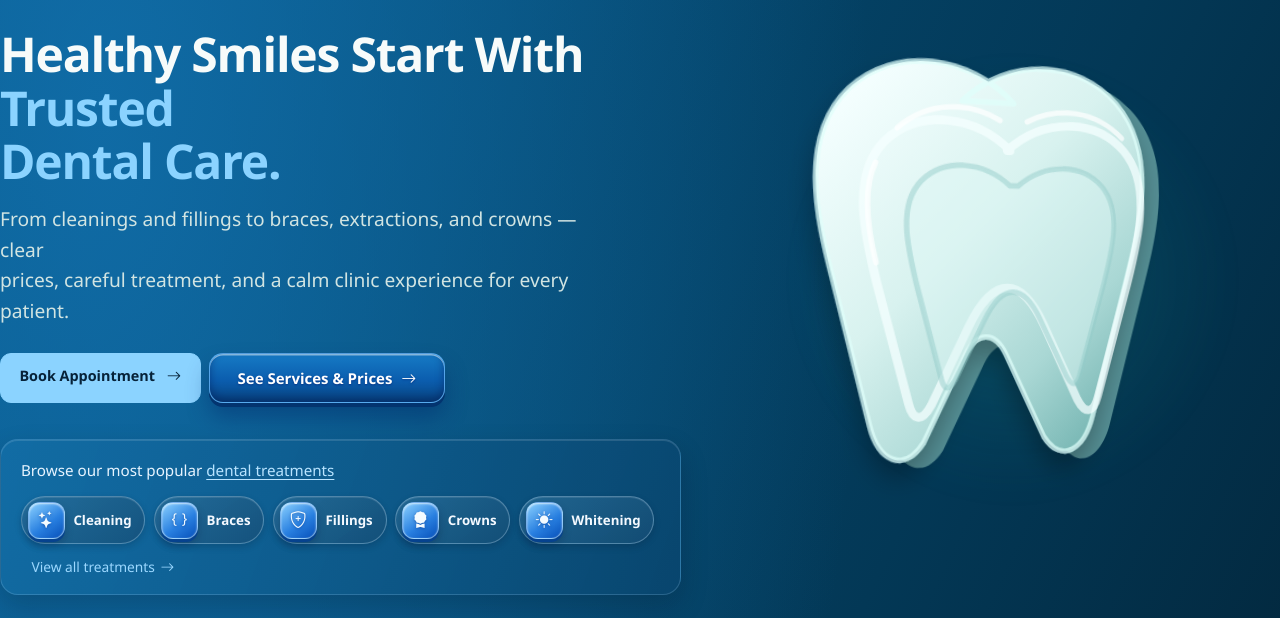
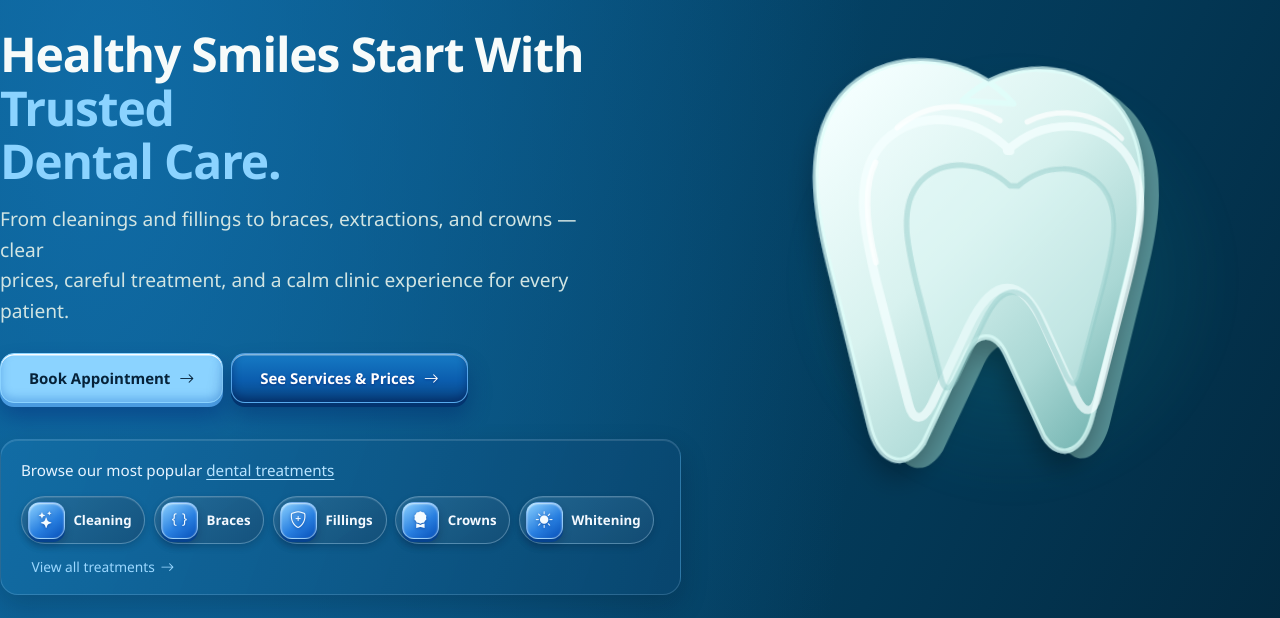
Before and after one commit to atreyuuu009/orachart-laravel, a Laravel app: page / in a window 1280 px wide. Shown: the part 172-790 px from the top of the page. Run offline with Laravel 12, Linux system fonts and the light colour scheme; data comes from the database, SQL or seed files in the repository; data that the repository does not hold is empty.

Commit message:
Updated “Book Appointment” to use the light blue style you specified, with a matching arrow, shimmer, hover, active, and focus effects. It stays blue in every state.

```diff
--- a/public/css/theme.css
+++ b/public/css/theme.css
@@ -482,6 +482,54 @@ body:has(.landing-nav) .landing-hero .hero-actions .see-services-btn:active {
   box-shadow: inset 0 2px 5px rgba(2,24,81,.48), 0 1px 0 #03346f, 0 4px 8px rgba(3,38,106,.3);
 }
 body:has(.landing-nav) .landing-hero .hero-actions .see-services-btn:focus-visible { outline: 2px solid #bfe3ff; outline-offset: 3px; }
+body:has(.landing-nav) .landing-hero .hero-actions .book-appointment-btn {
+  position: relative;
+  display: inline-flex;
+  align-items: center;
+  justify-content: center;
+  gap: .55rem;
+  overflow: hidden;
+  isolation: isolate;
+  padding: 15px 28px;
+  border: 1px solid rgba(255, 255, 255, .88);
+  border-radius: 14px;
+  background: linear-gradient(180deg, #ffffff 0%, #cfeaff 45%, #8fcfff 100%);
+  box-shadow: inset 0 1.5px 0 rgba(255,255,255,.95), inset 0 -4px 8px rgba(30,110,200,.35), 0 4px 0 #4a9be0, 0 14px 22px rgba(5,40,120,.45);
+  color: #06265a;
+  font-size: 15px;
+  font-weight: 600;
+  line-height: 1.2;
+  text-shadow: none;
+  transition: transform .18s ease, background .18s ease, box-shadow .18s ease;
+}
+body:has(.landing-nav) .landing-hero .hero-actions .book-appointment-btn::before {
+  position: absolute;
+  z-index: 0;
+  top: -40%;
+  bottom: -40%;
+  left: 0;
+  width: 38%;
+  background: linear-gradient(90deg, transparent, rgba(255,255,255,.78), transparent);
+  content: "";
+  opacity: 0;
+  transform: skewX(-22deg) translateX(-180%);
+}
+body:has(.landing-nav) .landing-hero .hero-actions .book-appointment-btn > * { position: relative; z-index: 1; }
+body:has(.landing-nav) .landing-hero .hero-actions .book-appointment-arrow { transition: transform .18s ease; }
+body:has(.landing-nav) .landing-hero .hero-actions .book-appointment-btn:hover {
+  transform: translateY(-3px);
+  border-color: #fff;
+  background: linear-gradient(180deg, #ffffff 0%, #dbf0ff 45%, #a3daff 100%);
+  box-shadow: inset 0 1.5px 0 rgba(255,255,255,.98), inset 0 -4px 8px rgba(30,110,200,.32), 0 7px 0 #4a9be0, 0 20px 28px rgba(5,40,120,.5);
+  color: #06265a;
+}
+body:has(.landing-nav) .landing-hero .hero-actions .book-appointment-btn:hover::before { animation: services-button-shimmer .7s ease-out; }
+body:has(.landing-nav) .landing-hero .hero-actions .book-appointment-btn:hover .book-appointment-arrow { transform: translateX(4px); }
+body:has(.landing-nav) .landing-hero .hero-actions .book-appointment-btn:active {
+  transform: translateY(3px);
+  box-shadow: inset 0 2px 5px rgba(30,110,200,.35), 0 1px 0 #4a9be0, 0 4px 8px rgba(5,40,120,.3);
+}
+body:has(.landing-nav) .landing-hero .hero-actions .book-appointment-btn:focus-visible { outline: 2px solid #fff; outline-offset: 3px; }
 @keyframes services-button-shimmer {
   0% { opacity: 0; transform: skewX(-22deg) translateX(-180%); }
   15% { opacity: 1; }
@@ -489,8 +537,11 @@ body:has(.landing-nav) .landing-hero .hero-actions .see-services-btn:focus-visib
 }
 @media (prefers-reduced-motion: reduce) {
   body:has(.landing-nav) .landing-hero .hero-actions .see-services-btn,
-  body:has(.landing-nav) .landing-hero .hero-actions .see-services-btn .see-services-arrow { transition: none; }
+  body:has(.landing-nav) .landing-hero .hero-actions .see-services-btn .see-services-arrow,
+  body:has(.landing-nav) .landing-hero .hero-actions .book-appointment-btn,
+  body:has(.landing-nav) .landing-hero .hero-actions .book-appointment-arrow { transition: none; }
   body:has(.landing-nav) .landing-hero .hero-actions .see-services-btn:hover::before { animation: none; }
+  body:has(.landing-nav) .landing-hero .hero-actions .book-appointment-btn:hover::before { animation: none; }
 }
 .stat-card .stat-value { font-size: 2rem; font-weight: 800; color: var(--gs-primary); line-height: 1; }
 .table > :not(caption) > * > * { padding: .75rem .85rem; vertical-align: middle; }
--- a/resources/views/landing.blade.php
+++ b/resources/views/landing.blade.php
@@ -36,7 +36,7 @@
     <h1>Healthy Smiles Start With <span>Trusted<br class="d-none d-md-block"> Dental Care.</span></h1>
     <p class="lead">From cleanings and fillings to braces, extractions, and crowns — clear<br class="d-none d-md-block"> prices, careful treatment, and a calm clinic experience for every<br class="d-none d-md-block"> patient.</p>
     <div class="d-flex flex-wrap justify-content-center gap-2 hero-actions">
-      <a class="btn btn-primary btn-lg" href="{{ auth()->check() ? route('booking.create') : route('register') }}">Book Appointment <i class="bi bi-arrow-right ms-2"></i></a>
+      <a class="btn btn-primary btn-lg book-appointment-btn" href="{{ auth()->check() ? route('booking.create') : route('register') }}"><span>Book Appointment</span><i class="bi bi-arrow-right book-appointment-arrow" aria-hidden="true"></i></a>
       <a class="btn btn-outline-primary btn-lg see-services-btn" href="#services"><span>See Services &amp; Prices</span><i class="bi bi-arrow-right see-services-arrow" aria-hidden="true"></i></a>
     </div>
     <div class="popular-treatments">
```
